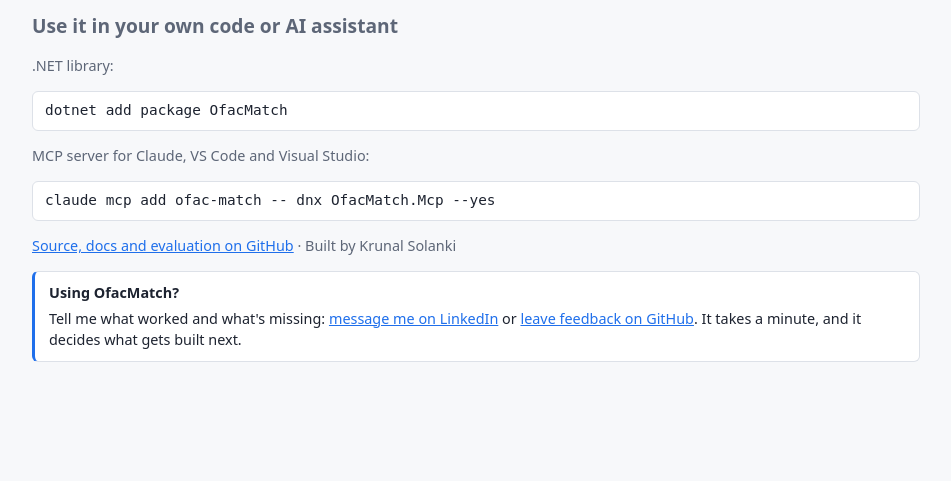
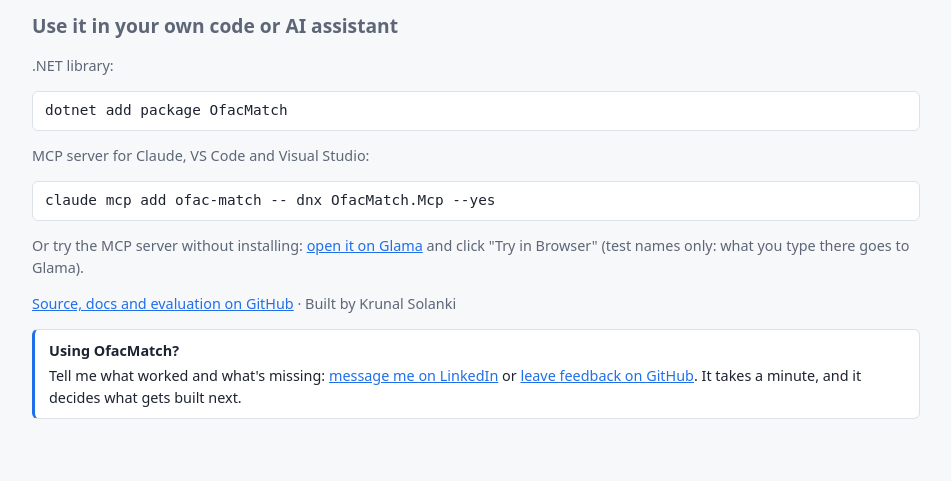
Before and after one commit to krunalsolanki/ofac-match, an ASP.NET Core app: page / in a window 1280 px wide. Shown: the part 749-1230 px from the top of the page, without its empty margins (164-1115 px from the left). Before the commit the page ends 1111 px from the top, so only its background shows below. Run offline with ASP.NET Core 8, Linux system fonts and the light colour scheme; some libraries are stand-ins or nearby versions.

Commit message:
Add Glama "Try in Browser" link for the MCP server

```diff
--- a/samples/OfacMatch.Web/Pages/Home.razor
+++ b/samples/OfacMatch.Web/Pages/Home.razor
@@ -220,6 +220,7 @@
         <pre>dotnet add package OfacMatch</pre>
         <p>MCP server for Claude, VS Code and Visual Studio:</p>
         <pre>claude mcp add ofac-match -- dnx OfacMatch.Mcp --yes</pre>
+        <p>Or try the MCP server without installing: <a href="https://glama.ai/mcp/servers/krunalsolanki/ofac-match">open it on Glama</a> and click "Try in Browser" (test names only: what you type there goes to Glama).</p>
         <p><a href="https://github.com/krunalsolanki/ofac-match">Source, docs and evaluation on GitHub</a> · Built by Krunal Solanki</p>
         <FeedbackLinks />
     </section>
```
Also changed, not shown: README.md.
